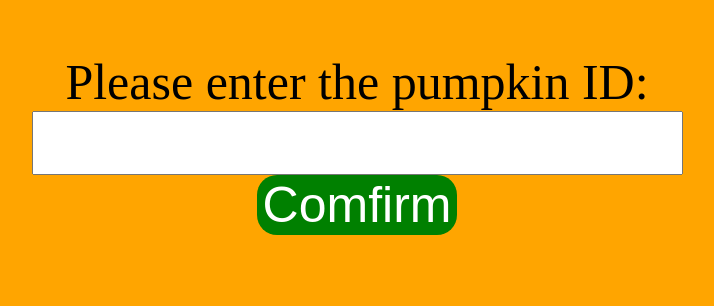
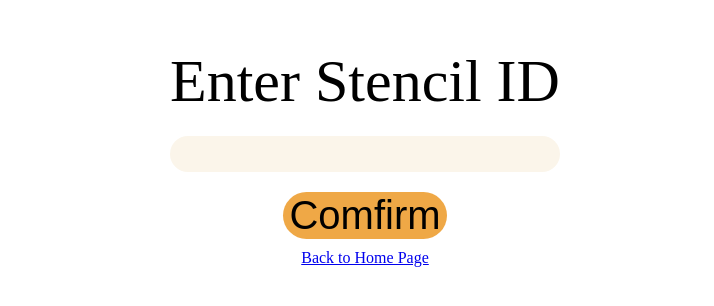
Before and after one commit to kygoben/GourdGuardian, a Next.js app in the folder Frontend/: page /volunteer/home in a window 1280 px wide. Shown: the part 256-562 px from the top of the page, without its empty margins (283-997 px from the left). Built offline with nearby package versions, Linux system fonts and the light colour scheme.

Commit message:
created admin pages and styled home and confirm pages for volunteer, added back button on home page

```diff
--- a/Frontend/src/pages/index.js
+++ b/Frontend/src/pages/index.js
@@ -1,6 +1,6 @@
 import React from 'react';
 import { useRouter } from 'next/router';
-import styles from '@/styles/Common.module.css';
+import styles from '@/styles/home.module.css';
 
 export default function index() {
 
--- a/Frontend/src/pages/volunteer/confirm.js
+++ b/Frontend/src/pages/volunteer/confirm.js
@@ -1,6 +1,6 @@
 import { useRouter } from 'next/router';
 import React from 'react';
-import styles from '@/styles/Common.module.css';
+import styles from '@/styles/confirm.module.css';
 import PumpkinData from '@/components/Pumpkin';
 import axios from 'axios'
 import withRouter from 'next/router';
@@ -19,9 +19,10 @@ const confirm = () => {
 
     return (
         <div className={styles.pidForm}>
+            <div className={styles.popup}>
             <PumpkinData title={router.query.title} sid={router.query.sid}></PumpkinData>
             <button onClick={callAPI}>This is my pumpkin</button>
-        </div>);
+        </div></div>);
 }
 
 export default confirm;
--- a/Frontend/src/pages/volunteer/home.js
+++ b/Frontend/src/pages/volunteer/home.js
@@ -1,6 +1,7 @@
 import React from 'react';
 import { useRouter } from 'next/router';
-import styles from '@/styles/Common.module.css';
+import styles from '@/styles/home.module.css';
+import Link from 'next/link';
 
 export default function Home() {
   const sid = 0;
@@ -24,9 +25,10 @@ export default function Home() {
 
   return (
     <div className={styles.pidForm}>
-      <div style={{ fontSize: 50 }}>Please enter the pumpkin ID:</div>
-      <div><input type="text" id="pid" name="pid" style={{ fontSize: 50 }} /></div>
-      <div><button onClick={fetchTodos} style={{ fontSize: 50 }}>Comfirm</button></div>
+      <div className={styles.instructions}>Enter Stencil ID</div>
+      <div><input type="text" id="pid" name="pid" className={styles.input} /></div>
+      <div><button onClick={fetchTodos} className={styles.button}>Comfirm</button></div>
+      <Link className={styles.back} href="/">Back to Home Page</Link>
     </div>
   )
 }
--- a/Frontend/src/styles/Common.module.css
+++ b/Frontend/src/styles/Common.module.css
@@ -15,3 +15,7 @@
   justify-content: center;
   flex-direction: column;
 }
+
+.button {
+  color: blue;
+}
--- /dev/null
+++ b/Frontend/src/styles/confirm.module.css
@@ -0,0 +1,61 @@
+.pidForm {
+  /* display: flex;
+    align-items: center;
+    justify-content: center;
+    height:fit-content;
+    flex-direction: column;
+    vertical-align: middle;
+    position: fixed;
+  top: 50%;
+  left: 50%; */
+  display: flex;
+  height: 100vh;
+  width: 100vw;
+  align-items: center;
+  justify-content: center;
+  flex-direction: column;
+  background-color: #575555;
+  padding: 0;
+  margin: -10px;
+}
+
+.popup {
+  background-color: white;
+  padding: 100px;
+  border-radius: 50px;
+  box-shadow: -15px 15px #323030;
+}
+
+.button {
+  font-size: 40px;
+  background-color: #EFA846;
+  border: white;
+  border-radius: 50px;
+  cursor: pointer;
+  margin: 10px;
+}
+
+.instructions {
+  color: black;
+  font-size: 60px;
+  margin: 10px;
+}
+
+.input {
+  font-size: 30px;
+  background-color: #FBF5EA;
+  border: white;
+  border-radius: 50px;
+  cursor: pointer;
+  margin: 10px;
+}
+
+.back {
+
+}
+
+.back:visited {
+  text-decoration: none;
+  color: black;
+  margin: 10px;
+ }
--- a/Frontend/src/styles/globals.css
+++ b/Frontend/src/styles/globals.css
@@ -1,4 +1,4 @@
-button {
+/* button {
     background-color: green;
     color: white;
     border: white;
@@ -7,11 +7,11 @@ button {
 }
 
 html {
-    background-color: orange;
+    background-color: white;
     display: flex;
     height: 100vh;
     width: 100vw;
     align-items: center;
     justify-content: center;
     flex-direction: column;
-}
+} */
--- /dev/null
+++ b/Frontend/src/styles/home.module.css
@@ -0,0 +1,51 @@
+.pidForm {
+  /* display: flex;
+    align-items: center;
+    justify-content: center;
+    height:fit-content;
+    flex-direction: column;
+    vertical-align: middle;
+    position: fixed;
+  top: 50%;
+  left: 50%; */
+  display: flex;
+  height: 100vh;
+  width: 100vw;
+  align-items: center;
+  justify-content: center;
+  flex-direction: column;
+}
+
+.button {
+  font-size: 40px;
+  background-color: #EFA846;
+  border: white;
+  border-radius: 50px;
+  cursor: pointer;
+  margin: 10px;
+}
+
+.instructions {
+  color: black;
+  font-size: 60px;
+  margin: 10px;
+}
+
+.input {
+  font-size: 30px;
+  background-color: #FBF5EA;
+  border: white;
+  border-radius: 50px;
+  cursor: pointer;
+  margin: 10px;
+}
+
+.back {
+
+}
+
+.back:visited {
+  text-decoration: none;
+  color: black;
+  margin: 10px;
+ }
```
Also changed, not shown: Frontend/next.config.js (line endings or trailing spaces), Frontend/src/pages/admin/dashboard.js (added), Frontend/src/pages/admin/masterData.js (added), Frontend/src/pages/admin/stencilSelection.js (added), Frontend/src/pages/admin/validation.js (added).
